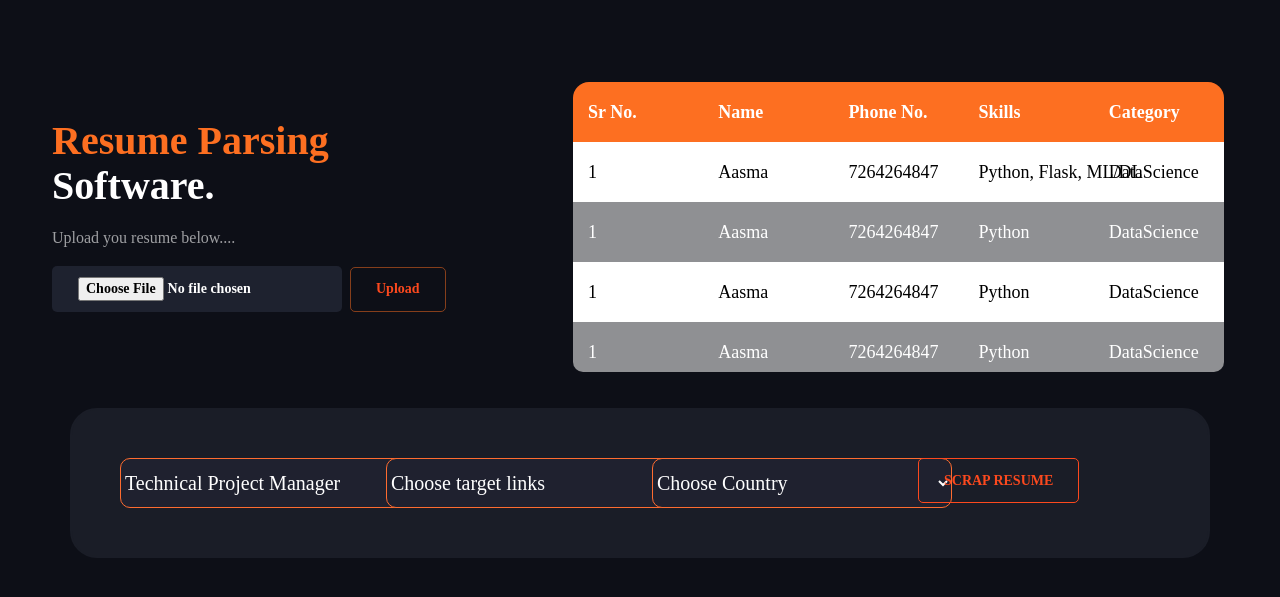
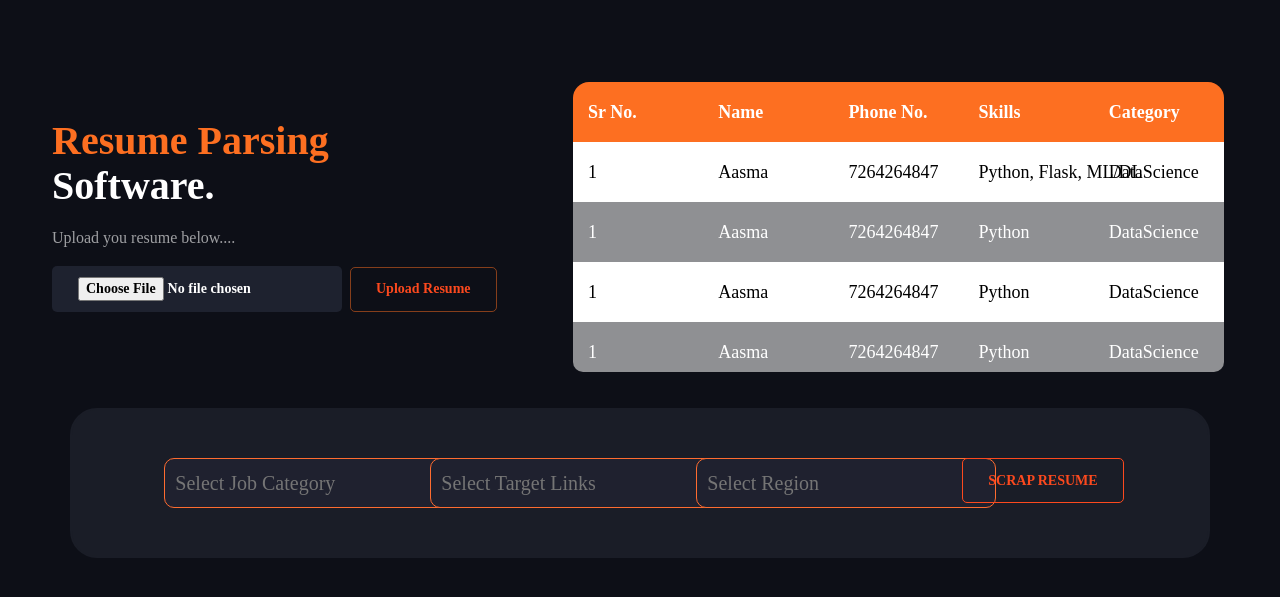
Before and after one commit to Aasma-Aas/Resume-Parsing-_-KavSkills, a Flask app: page /index in a window 1280 px wide. Shown: the top 597 px of the page. Run offline with Flask 3, Linux system fonts and the light colour scheme; some libraries are stand-ins or nearby versions; some web fonts are replaced.

Commit message:
SelectFieldChange

```diff
--- a/app/authentication/profiles.py
+++ b/app/authentication/profiles.py
@@ -88,14 +88,8 @@ class Profiles:
                 download_pdf_option.click()
                 time.sleep(2)
 
-                # Move the downloaded PDF to the folder with a unique name
                 old_pdf_path = os.path.expanduser('~/Downloads/linkedin_profile.pdf')
                 new_pdf_path = os.path.join(folder_name, f'profile_{len(profile_links)}_{int(time.time())}.pdf')
                 os.rename(old_pdf_path, new_pdf_path)
             except Exception as e:
                 print(f"Exception in PDF download: {str(e)}")
-
-# Usage:
-# profiles_scraper = Profiles(username=username, password=password, choice='your_choice', target='target_number', location='desired_location')
-# profiles_scraper.login()
-# profiles_scraper.collect_links()
--- a/app/static/css/app.css
+++ b/app/static/css/app.css
@@ -831,7 +831,7 @@ body{
   background-color: #1F212F;
   border-color: #1F212F;
 }
-  select {
+select, .choice_select {
   /* background-color: #fe6c30; */
   background-color: #1F212F;
   border-color: #1F212F;
@@ -840,8 +840,9 @@ body{
   border-radius: 10px;
   width: 300px;
   height: 50px;
+  padding-left: 10px;
 }
-
+.scrap_block label{position: absolute;}
 /* Login page */
 .account_page{
   display: flex;
--- a/app/templates/home/index.html
+++ b/app/templates/home/index.html
@@ -15,8 +15,8 @@
                       </p>
                   </div>
                   <form action = '/index' class='d-flex align-items-center' method="POST" enctype="multipart/form-data">
-                    <div class='ml-2'><input class='theme-btn black-btn' type="file" name="resume" accept=".pdf" /></div>
-                    <div><input class='theme-btn ms-2 my-0 outline-btn' name='upload_btn' type="submit" value="Upload"></div>
+                    <div class='ml-2'><input class='theme-btn black-btn' type="file" name="resume" accept=".pdf, .docx"></div>
+                    <div><input  class='theme-btn ms-2 my-0 outline-btn' type="submit" value="Upload Resume"></div>
                   </form>
               <!-- <form action = "/upload" method = "post" enctype="multipart/form-data">
                 <input type="file" name="file" />
@@ -27,7 +27,6 @@
               </div>
 
           </div>
-
           <div class='col-lg-7'>
             <div class='profile_table'>
                 <div class='box-wrap'>
@@ -43,8 +42,9 @@
                                 </tr>
                             </thead>
                             <tbody>
-                              {% if data %}
-                              {% for field, value in data.items() %}
+
+                              {% if parsed_data %}
+                              {% for field, value in parsed_data%}
                               <tr>
                                   <td>{{ field }}</td>
                                   <td>{{ value }}</td>
@@ -108,31 +108,49 @@
   <div>
       <div class='container p-5 box_form'>
           <form action = '/index' method='POST' onsubmit="showLoadingIndicator()">
-              <div class='row'>
+              <div class='row justify-content-center'>
                 <div class='col-md-3'>
-                  <select id='choice_select' name='choice_select' class='my-select selectpicker' data-container='body'>
-                    <option>Technical Project Manager</option>
-                    <option>Scrum Master</option>
-                    <option>Python Developer</option>
-                    <option>Software Quality Assurance</option>
-                    <option>Tebleau Developer</option>
-                </select>
+                  <div class='scrap_block'>
+                    <label for="choice_select"></label>
+                    <input class='choice_select' list="cho_select" id="choice_select" name="choice_select" placeholder="Select Job Category" />
+                    <datalist id="cho_select">
+                      <option value="Technical Project Manager">
+                      <option value="Scrum Master">
+                      <option value="Python Developer">
+                      <option value="Software Quality Assurance">
+                      <option value="Tebleau Developer">
+                      <option value="Machine Learning Engineer">
+                      <option value="Data Scientist">
+                      <option value="Data Engineer">
+                      <option value="Accountant">
+                      <option value="Administrator">
+                      <option value="AWS Cloud Engineer">
+                    </datalist>
+                  </div>
                 </div>
                 <div class='col-md-3'>
-                  <select class="target" name='target' aria-label=".form-select-sm example">
-                    <option selected>Choose target links</option>
-                    <option value="1">10</option>
-                    <option value="2">20</option>
-                    <option value="3">2</option>
-                  </select>
+                  <div class='scrap_block'>
+                    <label for="target"></label>
+                    <input class='choice_select' list="target_drop" id="target" name="target" placeholder="Select Target Links" />
+                    <datalist id="target_drop">
+                      <option value="1">
+                      <option value="10">
+                      <option value="20">
+                      <option value="30">
+                    </datalist>
+                  </div>
                 </div>
                 <div class='col-md-3'>
-                  <select class="location" name='location' aria-label=".form-select-sm example">
-                    <option selected>Choose Country</option>
-                    <option value="Lahore">Lahore</option>
-                    <option value="Pakistan">Pakistan</option>
-                    <option value="Lahore">2</option>
-                  </select>
+                  <div class='scrap_block'>
+                    <label for="location"></label>
+                    <input class='choice_select' list="location_drop" id="location" name="location" placeholder="Select Region" />
+                    <datalist id="location_drop">
+                      <option value="Pakistan">
+                      <option value="Lahore">
+                      <option value="Islamabad">
+                      <option value="Karachi">
+                    </datalist>
+                  </div>
                 </div>
                 <div class='col-md-2'><input class='theme-btn orange-btn mt-0' type='submit' name='resume_btn' value='SCRAP RESUME'></div>
               </div>
@@ -158,7 +176,7 @@
             <p>Loading, please wait...</p>
         </div> -->
           {% if message %}
-              <div>{{ message }}</div>  <!-- Display success message here -->
+              <div>{{ message }}</div>
           {% endif %}
         </div>
   </div>
@@ -167,7 +185,6 @@
 
 <script>
     function showLoadingIndicator() {
-        // Show the loading indicator when the form is submitted
         document.getElementById("loader").style.display = "block";
     }
 </script>
```
Also changed, not shown: main.py (+0 -115 lines). Lines whose indentation alone changed are shown as unchanged.
